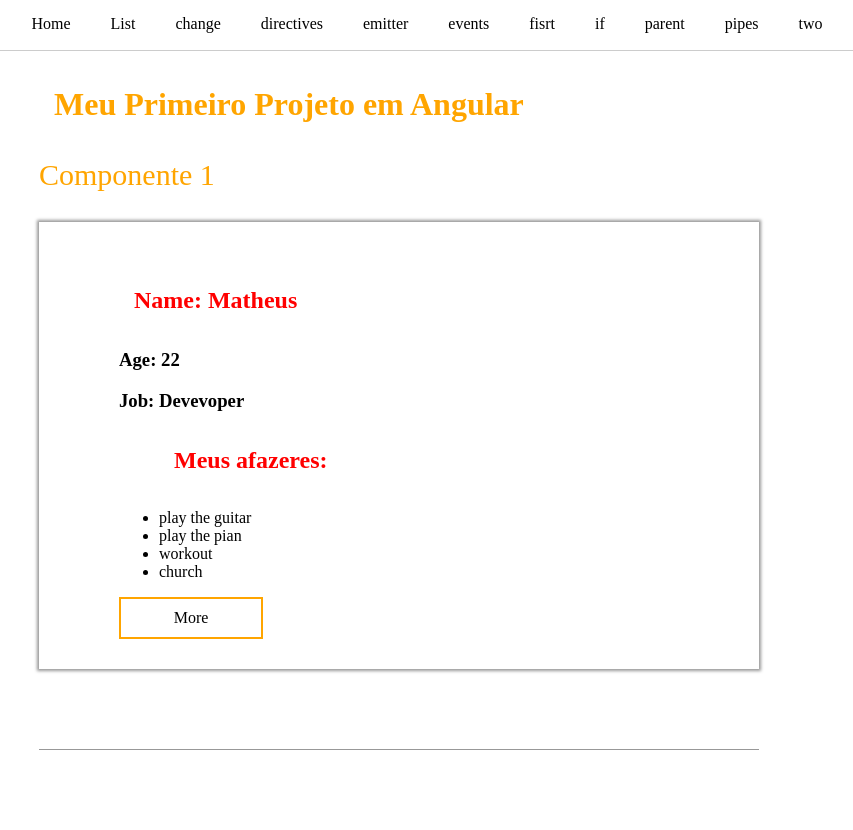
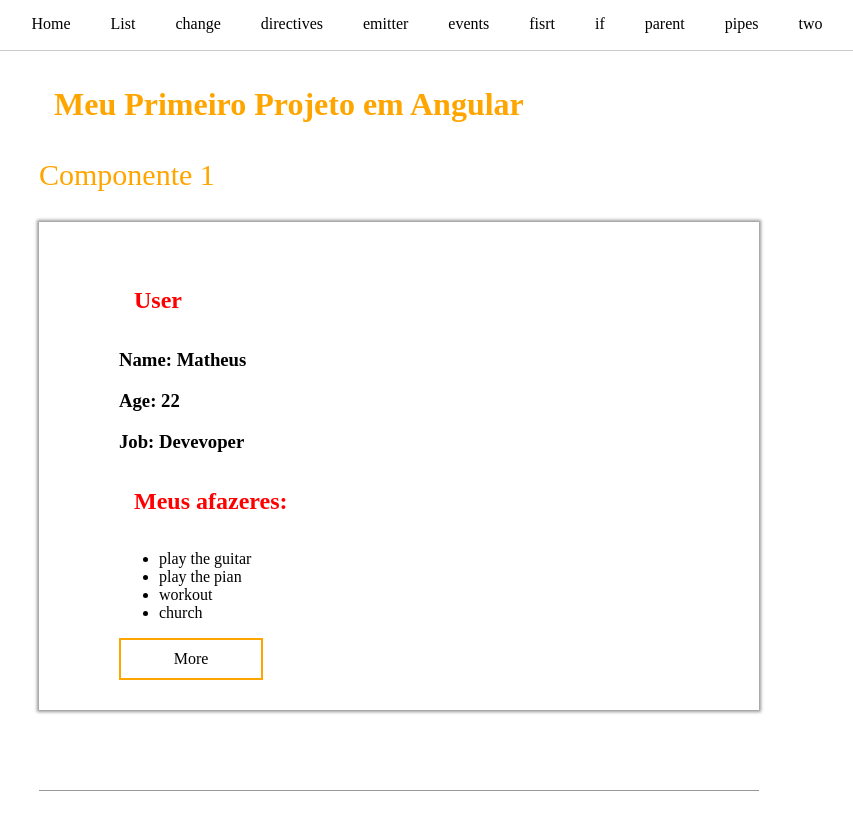
Before and after one commit to matthew13dev/Curso-Angular, an Angular app: page / in a window 1280 px wide. Shown: the top 830 px of the page, without its empty margins (241-1094 px from the left). Before the commit the page ends 800 px from the top, so only its background shows below. Built offline with nearby package versions, Linux system fonts and the light colour scheme.

Commit message:
change: first component

```diff
--- a/src/app/components/first-component/first-component.component.html
+++ b/src/app/components/first-component/first-component.component.html
@@ -3,12 +3,13 @@
     <div class="section--title">Componente 1</div>
     <div class="section--content">
 
-    <h1 class="title">Name: {{ name }}</h1>
+    <h1>User</h1>
+    <h3 class="title">Name: {{ name }}</h3>
     <h3>Age: {{age}}</h3>
     <h3>Job: {{job}}</h3>
 
+    <h1 class="title">Meus afazeres:</h1>
     <ul>
-  <h1 class="title">Meus afazeres:</h1>
       <li>{{hobbies[0]}}</li>
       <li>{{hobbies[1]}}</li>
       <li>{{hobbies[2]}}</li>
```
Lines whose indentation alone changed are shown as unchanged.
